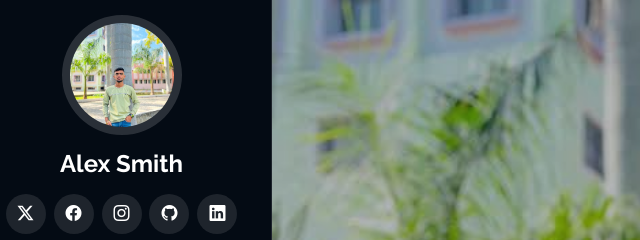
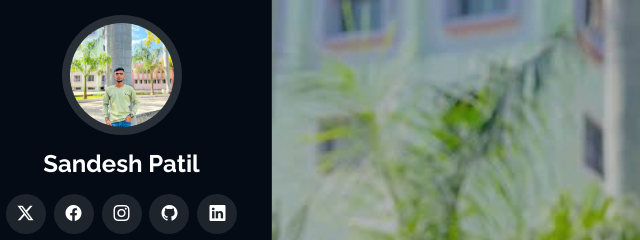
Before and after one commit to sandesh-777/portfollio, a plain HTML site: page index.html in a window 1280 px wide. Shown: the top 240 px of the page, 28-668 px from the left. Drawn offline with Linux system fonts and the light colour scheme.

Commit message:
Update index.html

```diff
--- a/index.html
+++ b/index.html
@@ -48,7 +48,7 @@
     <a href="index.html" class="logo d-flex align-items-center justify-content-center">
       <!-- Uncomment the line below if you also wish to use an image logo -->
       <!-- <img src="assets/img/logo.png" alt=""> -->
-      <h1 class="sitename">Alex Smith</h1>
+      <h1 class="sitename">Sandesh Patil</h1>
     </a>
 
     <div class="social-links text-center">
```
